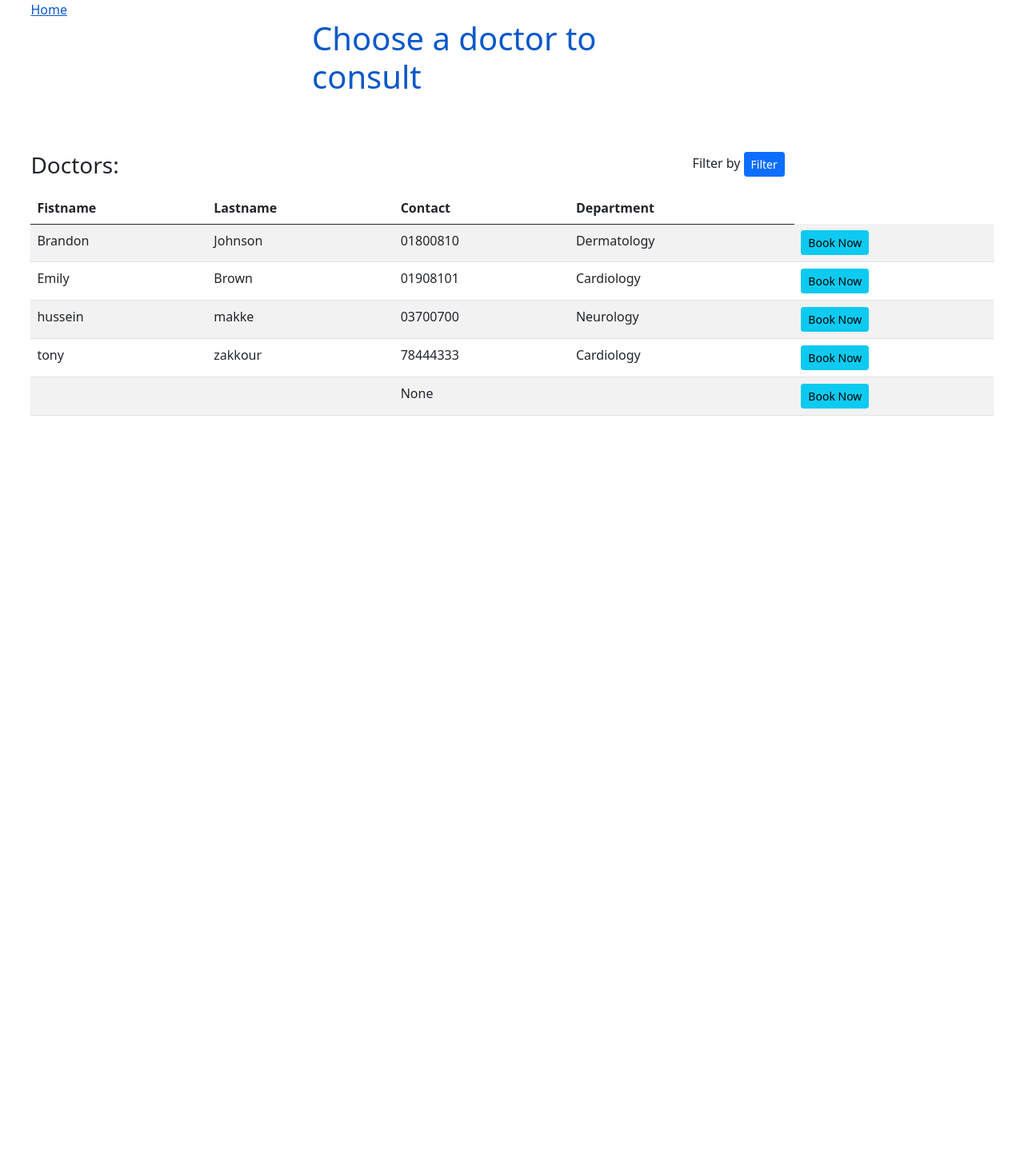
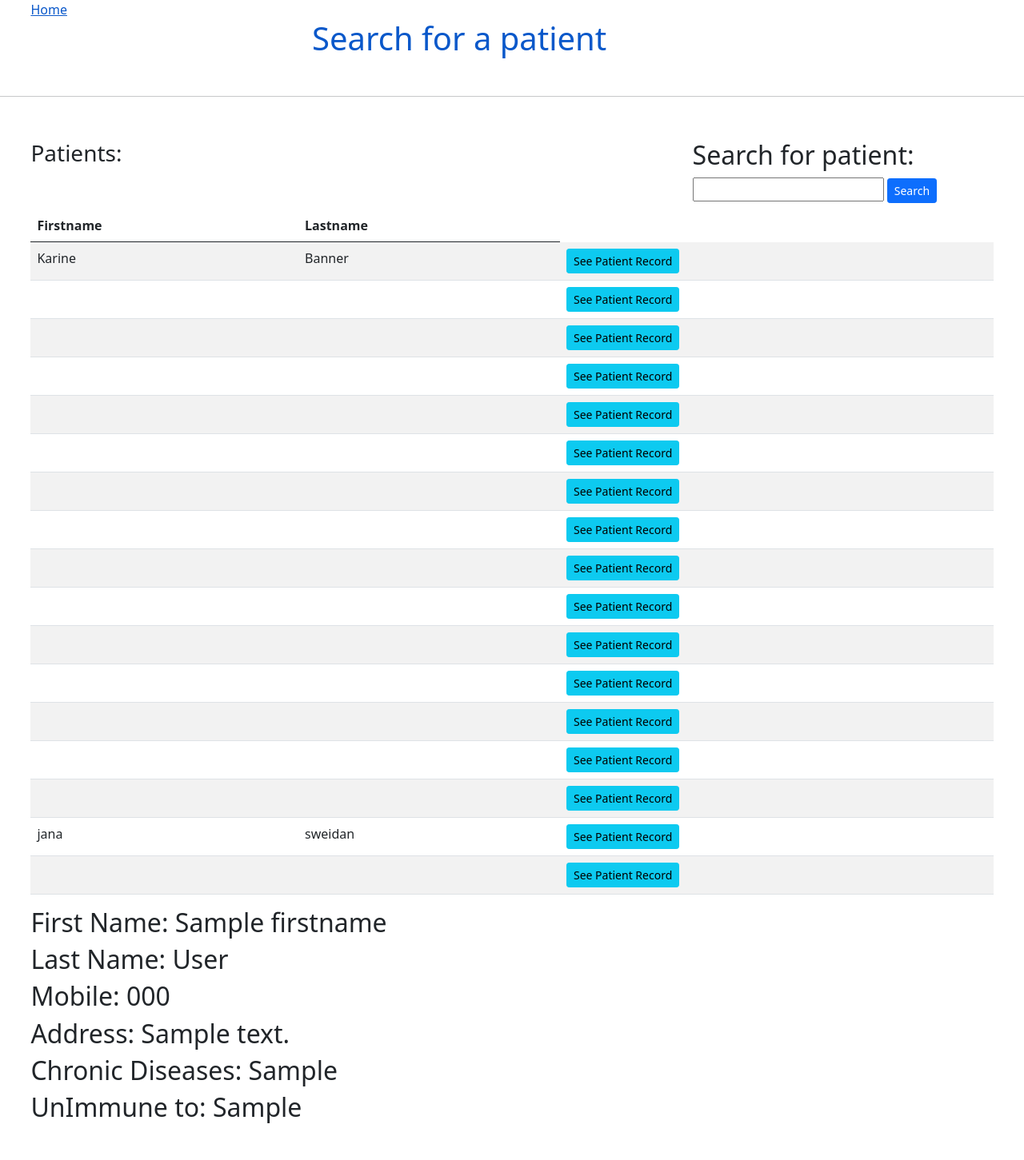
Before and after one commit to hassan797/online-consultation-web-application, a Django app: template templates/doctors_list.html in a window 1280 px wide. Shown: the whole page at 80% size. Before the commit the page ends 520 px from the top, so only its background shows below. Run offline with Django 3.2, Linux system fonts and the light colour scheme; data comes from the database, SQL or seed files in the repository; the template is opened without the code that fills it: values that come from a table or form of the project are taken from there, most other values are stand-ins (such as "Sample title", 1, 10 or a date in 2020); parts of the project's set-up code (start-up, migrations or seed data) failed here and were passed over.

Commit message:
fixed records

```diff
--- a/accountpage/forms.py
+++ b/accountpage/forms.py
@@ -14,6 +14,3 @@
     class Meta:
         model = Patient
         fields = '__all__'
-        widgets = {
-            'date': forms.DateInput(attrs={'placeholder': 'dd-MM-YY', 'type': 'date'}),
-        }
--- a/appointments/models.py
+++ b/appointments/models.py
@@ -37,11 +37,6 @@
     chronic_deseases = models.CharField(max_length=100,null=True)
     unimmune_to = models.TextField(max_length=300, null= True)
     status = models.BooleanField(default=True)
-    date_of_birth = models.CharField(null= True, max_length=100)
-    weight = models.IntegerField(null= True)
-    current_medications = models.CharField(default= "None", max_length=500, null=True)
-    previous_surgeries = models.CharField(default="None", max_length=500, null=True)
-    allergies = models.CharField(default="None", max_length=500, null=True)
 
 
     def __str__(self):
--- a/appointments/urls.py
+++ b/appointments/urls.py
@@ -4,10 +4,9 @@
 # from .views import ViewAppointments, ViewCalendar
 
 urlpatterns = [
-    path('', views.patientAppointments),
+    path('', views.doctorAppointments),
     path("booksystem/<int:dr_id>", views.BookAppointment),
     # path("confirm/<int:appointmentid>", views.confirmAppointment),
     path("cancel/<int:appointmentid>",  views.cancelappointment),
     # path("calendar/<int:doctorid>",views.BookAppointment ),
-
 ]
--- a/listofdoctors/models.py
+++ b/listofdoctors/models.py
@@ -1,3 +1,3 @@
 from django.db import models
-from appointments.models import Doctor
+from appointments.models import Doctor, Patient
 # Create your models here.
--- a/listofdoctors/urls.py
+++ b/listofdoctors/urls.py
@@ -3,6 +3,9 @@
 from . import views
 
 urlpatterns = [
-    path('listofdoctors/', views.listdoctors),
+    url('listofdoctors', views.listdoctors),
+    url(r'listofpatients$',views.listpatients),
+    url(r'listofpatients/submit/',views.getPatients),
+     path(r'listofpatients/view/<str:user>/',views.viewPatient),
 
 ]
--- a/templates/HomePage.html
+++ b/templates/HomePage.html
@@ -1,4 +1,5 @@
 {% load static %}
+<!DOCTYPE html>
 <html>
 <head>
 <title>eHealth home</title>
@@ -134,7 +135,11 @@
   <a href="">About</a>
 
 {% if isloggedIn == 1 %}
+  {% if usertype == 0 %}
   <a href="/listofdoctors">Doctors</a>
+  {% else %}
+  <a href="/listofpatients">Patients</a>
+{% endif %}
 {% else %}
   <a href="login" >Doctors</a>
 {% endif %}
--- a/templates/doctors_list.html
+++ b/templates/doctors_list.html
@@ -1,58 +1,126 @@
 <!DOCTYPE html>
 <html>
+
 <head>
     <meta charset="UTF-8">
     <title>List of Doctors</title>
     <!-- CDNs: -->
-    <link href="https://cdn.jsdelivr.net/npm/bootstrap@5.0.0-beta3/dist/css/bootstrap.min.css" rel="stylesheet" integrity="sha384-eOJMYsd53ii+scO/bJGFsiCZc+5NDVN2yr8+0RDqr0Ql0h+rP48ckxlpbzKgwra6" crossorigin="anonymous">
+    <link href="https://cdn.jsdelivr.net/npm/bootstrap@5.0.0-beta3/dist/css/bootstrap.min.css" rel="stylesheet"
+        integrity="sha384-eOJMYsd53ii+scO/bJGFsiCZc+5NDVN2yr8+0RDqr0Ql0h+rP48ckxlpbzKgwra6" crossorigin="anonymous">
 </head>
 
 <body>
     <a href='/' style="padding: 3%;">Home</a>
     <div class="mx-auto" style="width: 500px;">
+        {% if user_type == 1 %}
         <h1 style="color: #0a58ca;">Choose a doctor to consult</h1>
+        {% else %}
+        <h1 style="color: #0a58ca;">Search for a patient</h1>
+        {% endif %}
     </div>
     <br>
 
-<div  style="padding: 3%;">
+    {% if user_type == 1 %}
+    <div style="padding: 3%;">
         <div class="card-title row">
             <h3 class="col" style="display: !inline; margin-right: -20%; ">Doctors:</h3>
             <form method="GET" class="col" style="max-width: 400px;">
                 {% csrf_token %}
                 Filter by
-        {{ doctorsFilter.form  }}
+                {{ doctorsFilter.form }}
                 <button class="btn btn-primary btn-sm" type="submit">Filter</button>
             </form>
         </div>
 
-{%  if doctors.count > 0  %} <!--From database (models.py)-->
-    <table class="table table-striped"> <!--spaces are considered when they are outside {}-->
+        {% if doctors.count > 0 %}
+        <!--From database (models.py)-->
+        <table class="table table-striped">
+            <!--spaces are considered when they are outside {}-->
             <thead>
                 <tr>
-                <th>Fistname</th>
+                    <th>Firstname</th>
                     <th>Lastname</th>
                     <th>Contact</th>
                     <th>Department</th>
                 </tr>
             </thead>
             <tbody>
-            {%  for user in doctors  %}
+                {% for user in doctors %}
                 <tr>
-                <td>{{ user.firstname  }}</td>
-                <td>{{ user.lastname  }}</td>
+                    <td>{{ user.firstname }}</td>
+                    <td>{{ user.lastname }}</td>
                     <td>{{ user.mobile }}</td>
-                <td>{{  user.department  }}</td>
+                    <td>{{ user.department }}</td>
                     <td>
                         <a class="btn btn-info btn-sm" href="/appointment/booksystem/{{user.id}}">Book Now</a>
                     </td>
                 </tr>
-            {%  endfor  %}
+                {% endfor %}
             </tbody>
         </table>
         {% else %}
         <i>Empty</i>
-{%  endif  %}
+        {% endif %}
     </div>
 
+    {% else %}
+    <hr>
+    <div style="padding: 3%;">
+        <div class="card-title row">
+            <h3 class="col" style="display: !inline; margin-right: -20%; ">Patients:</h3>
+            <form action="/listofpatients/submit/" method="GET" class="col" style="max-width: 400px;">
+                <h2>Search for patient: </h2>
+                <input type="text" id="patient_name" name="patient_name" />
+                <button class="btn btn-primary btn-sm" type="submit">Search</button>
+            </form>
+        </div>
+
+        {% if patient.count > 0 %}
+        <!--From database (models.py)-->
+
+        <table class="table table-striped">
+            <!--spaces are considered when they are outside {}-->
+            <thead>
+                <tr>
+                    <th>Firstname</th>
+                    <th>Lastname</th>
+                </tr>
+            </thead>
+            <tbody>
+                {% for user in patient %}
+                <tr>
+                    <td>{{ user.firstname }}</td>
+                    <td>{{ user.lastname }}</td>
+                    <td>
+                        <a class="btn btn-info btn-sm" href="/listofpatients/view/{{user.user}}">See Patient Record</a>
+                    </td>
+                </tr>
+                {% endfor %}
+            </tbody>
+        </table>
+
+
+        {% else %}
+        <i>Empty</i>
+        {% endif %}
+
+        {% endif %}
+
+
+        {% if getPatient %}
+        <div>
+            <h2>First Name: {{ getPatient.firstname }}</h2>
+            <h2>Last Name: {{ getPatient.lastname }}</h2>
+            <h2>Mobile: {{ getPatient.mobile }}</h2>
+            <h2>Address: {{ getPatient.address }}</h2>
+            <h2>Chronic Diseases: {{ getPatient.chronic_deseases }}</h2>
+            <h2>UnImmune to: {{ getPatient.unimmune_to }}</h2>
+
+        </div>
+        {% endif %}
+
+
+
 </body>
+
 </html>
```
Also changed, not shown: listofdoctors/views.py (+29 -3 lines), templates/Appointments.html (+27 -34 lines), appointments/migrations/0008_auto_20210425_2256.py, appointments/migrations/0008_auto_20210426_1836.py (deleted), appointments/migrations/0009_alter_appointment_canceled.py, appointments/migrations/0009_auto_20210426_1856.py (deleted), appointments/mymessage.txt (line endings or trailing spaces), 1 other file. Lines whose indentation alone changed are shown as unchanged.
